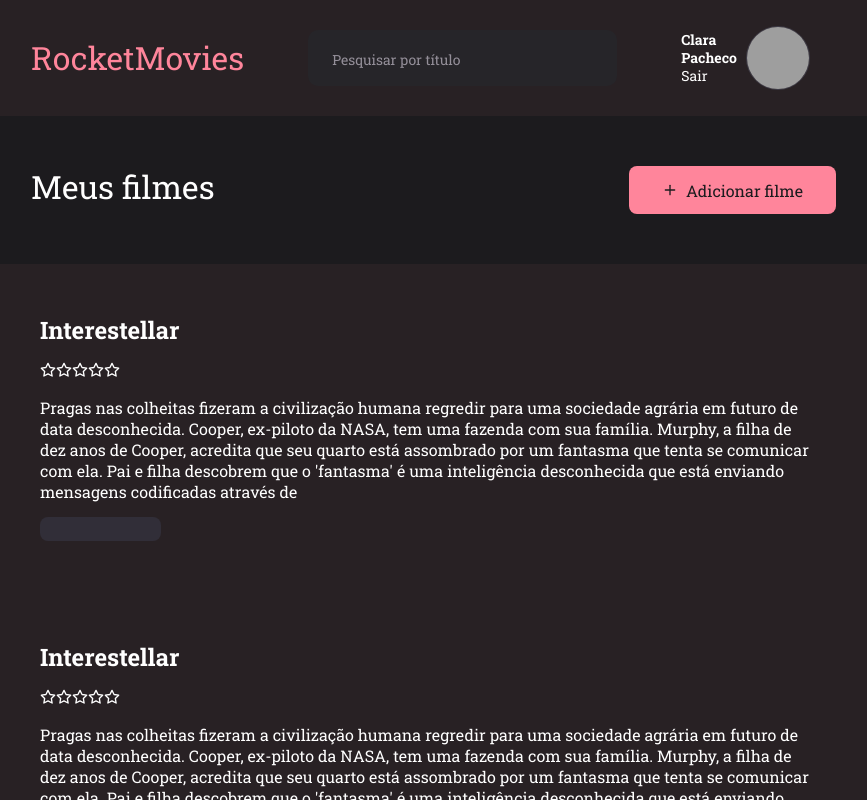
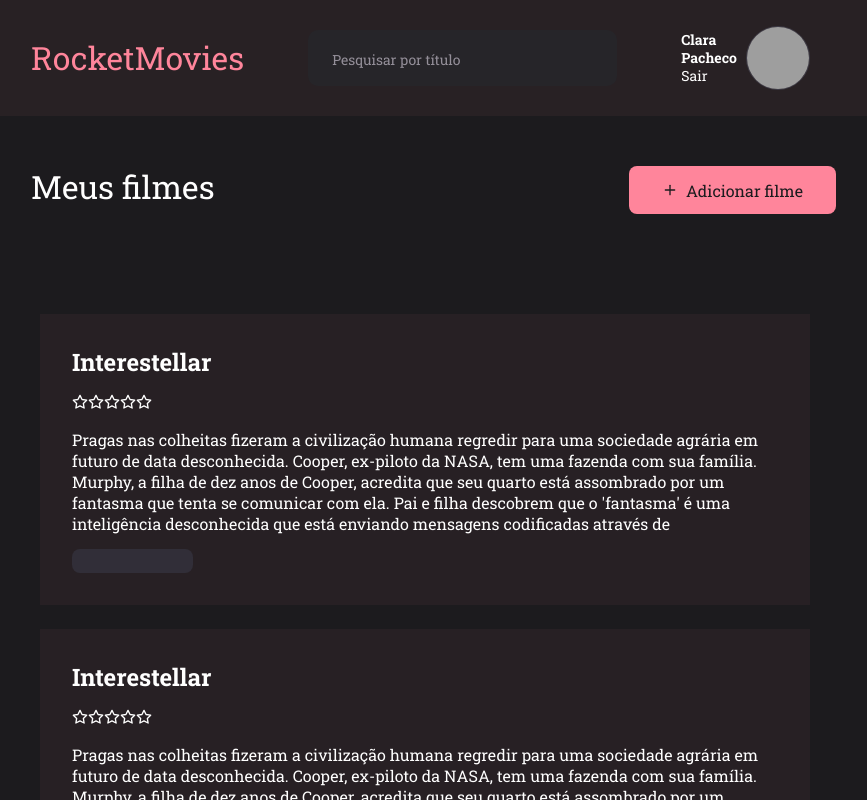
Before and after one commit to Clara-Pacheco/rocketMovies, a React (Vite) app: page / in a window 1280 px wide. Shown: the top 800 px of the page, without its empty margins (215-1082 px from the left). Built offline with nearby package versions, Linux system fonts and the light colour scheme; grey boxes are pictures that could not be loaded.

Commit message:
Add Content css component to MovieInfo page component

```diff
--- a/src/Pages/MovieInfo/MovieInfo.jsx
+++ b/src/Pages/MovieInfo/MovieInfo.jsx
@@ -1,9 +1,10 @@
-import { Container, Button } from './styles.js'
+import { Container, Button, Content } from './styles.js'
 
 import { FiPlus } from 'react-icons/fi'
 
 import { Header } from '../../Components/Header/Header.jsx'
 import { FilmNote } from '../../Components/FilmNote/FilmNote.jsx'
+import { Tag } from '../../Components/Tag/Tag.jsx'
 
 export function MovieInfo() {
   return (
@@ -17,7 +18,7 @@ export function MovieInfo() {
           Adicionar filme
         </Button>
       </div>
-
+      <Content>
         <FilmNote
           title="Interestellar"
           children="Pragas nas colheitas fizeram a civilização
@@ -29,6 +30,7 @@ export function MovieInfo() {
           com ela. Pai e filha descobrem que o 'fantasma'
           é uma inteligência desconhecida que está enviando
           mensagens codificadas através de"
+          value="Romance"
         />
 
         <FilmNote
@@ -56,6 +58,7 @@ export function MovieInfo() {
           é uma inteligência desconhecida que está enviando
           mensagens codificadas através de"
         />
+      </Content>
     </Container>
   )
 }
```
Lines whose indentation alone changed are shown as unchanged.
